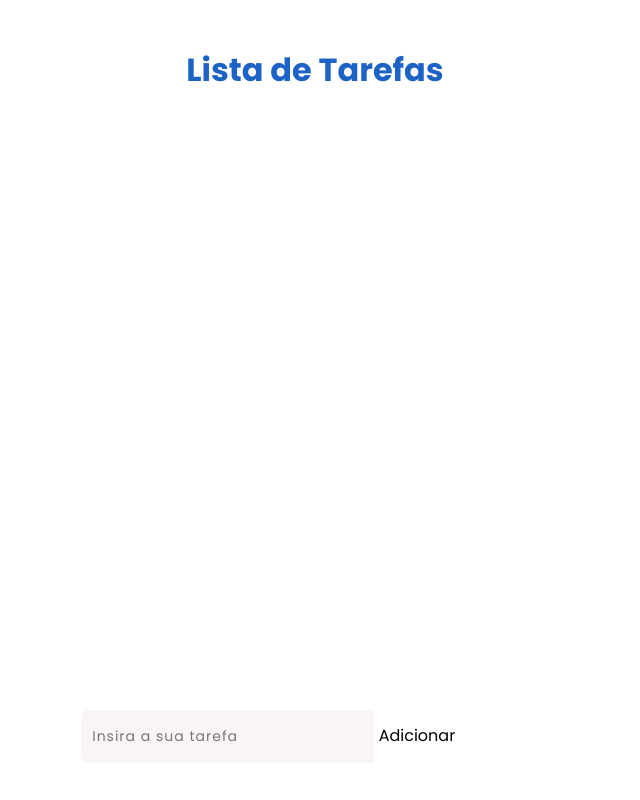
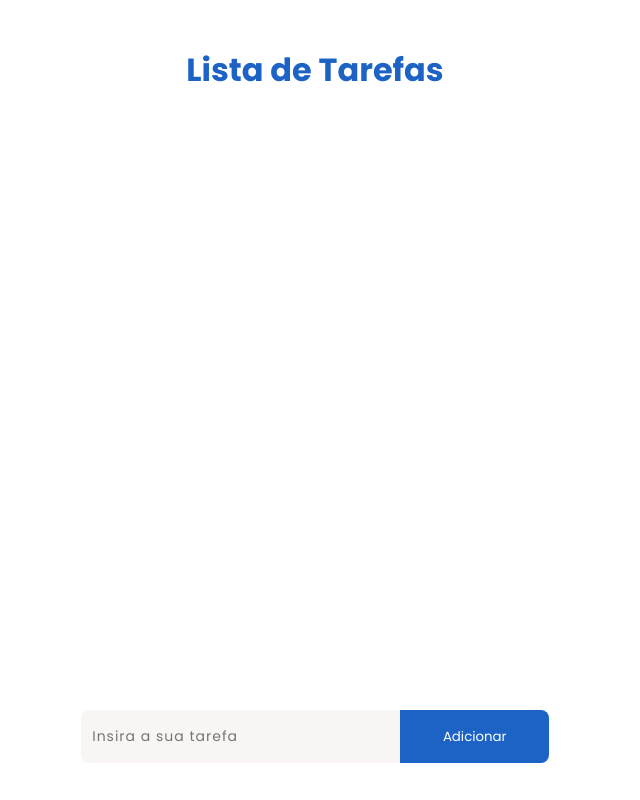
Before and after one commit to dErnandoV7/to-do-list, a plain HTML site: page index.html in a window 1280 px wide. Shown: the top 800 px of the page, without its empty margins (325-965 px from the left). Drawn offline with Linux system fonts and the light colour scheme.

Commit message:
Atualizar o index.html

```diff
--- a/index.html
+++ b/index.html
@@ -1,5 +1,6 @@
 <!DOCTYPE html>
 <html lang="pt-br">
+
 <head>
   <meta charset="UTF-8" />
   <meta name="viewport" content="width=device-width, initial-scale=1.0" />
@@ -13,12 +14,10 @@
     <h1>Lista de Tarefas</h1>
     <div class="list-container"></div>
     <div class="adicionar-tarefa">
-        <input
-          type="text"
-          class="novaTarefa"
-          placeholder="Insira a sua tarefa"
-        />
-        <span class="buttonAdd">Adicionar</span>
+      <form>
+        <input type="text" class="novaTarefa" placeholder="Insira a sua tarefa" />
+        <input type="submit" value="Adicionar" class="buttonAdd">
+      </form>
     </div>
   </div>
   <footer>
@@ -49,4 +48,5 @@
   </footer>
   <script src="js/script.js"></script>
 </body>
+
 </html>
```
Lines whose indentation alone changed are shown as unchanged.
